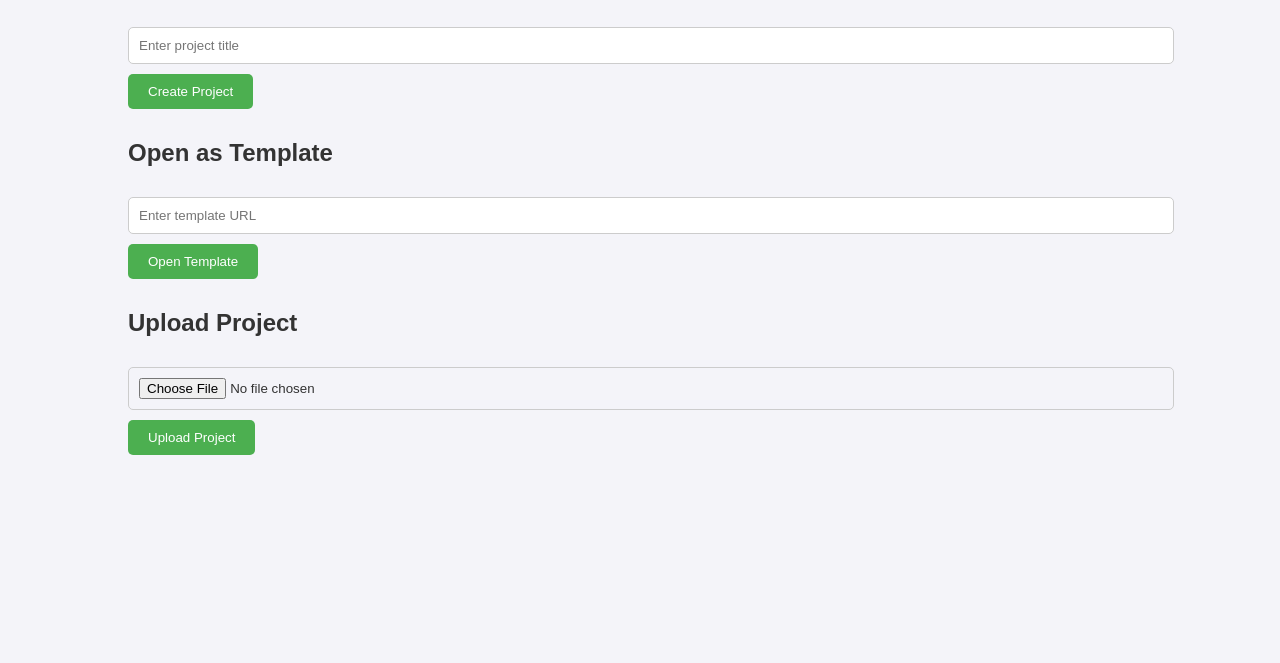
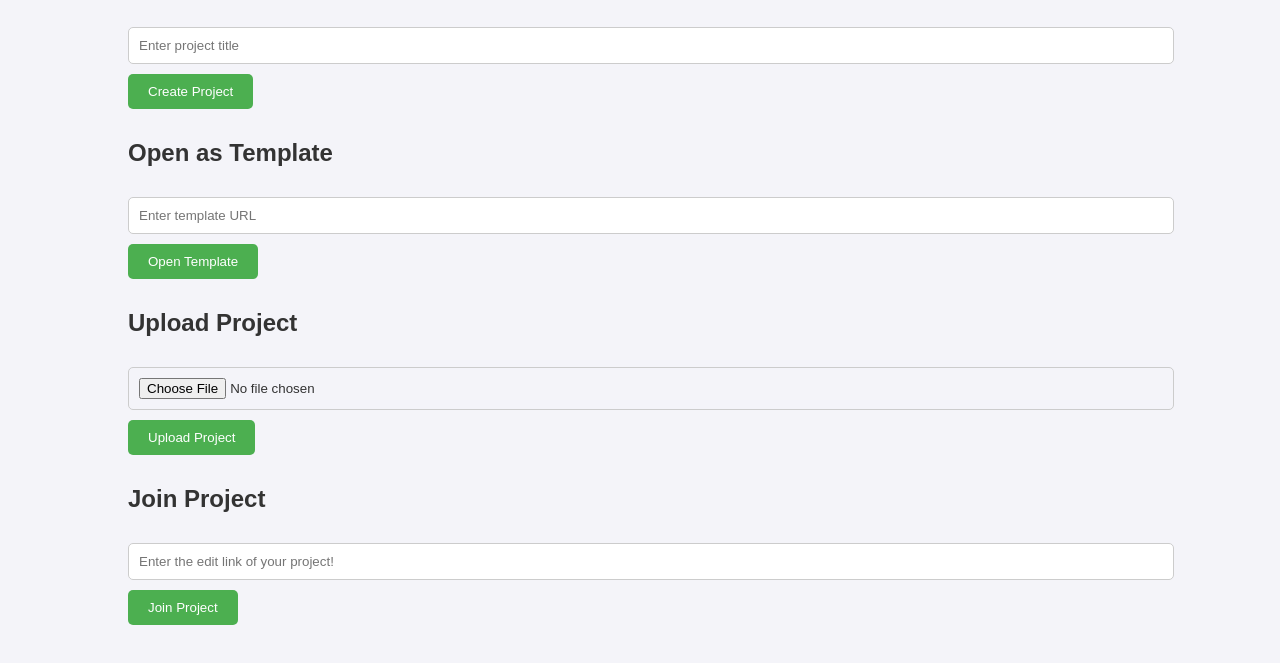
Before and after one commit to quact-services/overleaf, a plain HTML site: page index.html in a window 1280 px wide. Shown: the part 131-794 px from the top of the page. Drawn offline with Linux system fonts and the light colour scheme.

Commit message:
upload project

```diff
--- a/index.html
+++ b/index.html
@@ -143,6 +143,11 @@
       <button onclick="uploadProject()">Upload Project</button>
     </div>
 
+    <div class="form-container">
+      <h2>Join Project</h2>
+      <input type="text" id="joinProjectId" placeholder="Enter the edit link of your project!">
+      <button onclick="joinProject()">Join Project</button>
+    </div>
     <!-- Response Section -->
     <div class="response" id="responseMessage" style="display:none;"></div>
 
@@ -362,6 +367,41 @@
         .catch(err => showResponse('Failed to upload project. ' + err.message, true));
     }
 
+    // Join an existing project
+    // Join an existing project with polling
+    function joinProject() {
+      const projectId = document.getElementById('joinProjectId').value;
+
+      if (!projectId) {
+        showResponse('Project ID is required to join.', true);
+        return;
+      }
+
+      showWait();
+      const token = getAuthToken(); // Get the token
+
+      if (!token) return; // Stop if no token
+
+      fetch(`${serverURL}/join_project`, {
+        method: 'POST',
+        headers: {
+          'Content-Type': 'application/json',
+          'Authorization': `Bearer ${token}` // Add token to request headers
+        },
+        body: JSON.stringify({ url: projectId })
+      })
+        .then(response => response.json())
+        .then(data => {
+          if (data.request_id) {
+            showResponse('Join project request submitted. Tracking request...');
+            pollingInterval = setInterval(() => pollStatus(data.request_id), 3000); // Poll every 3 seconds
+          } else {
+            showResponse('An error occurred while joining the project.', true);
+          }
+        })
+        .catch(err => showResponse('Failed to join project. ' + err.message, true));
+    }
+
     function showLinks(editLink, viewLink) {
       // Clear any previous content
       linksSection.innerHTML = '';
@@ -480,7 +520,7 @@
       if (data.status === 'Completed' && data.edit && data.view) {
         showLinks(data.edit, data.view);
       } else {
-        showResponse('Error retrieving project links.', true);
+        showResponse('Your task is completed, but no links are returned.', false);
       }
     }
   </script>
```
